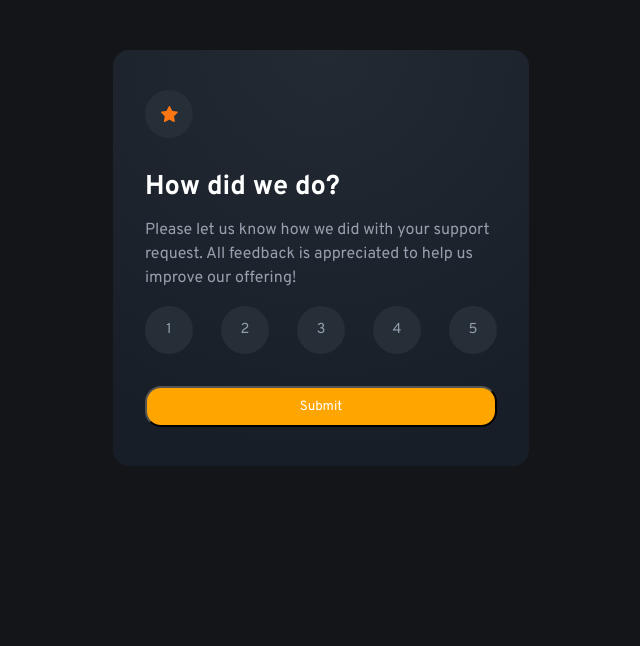
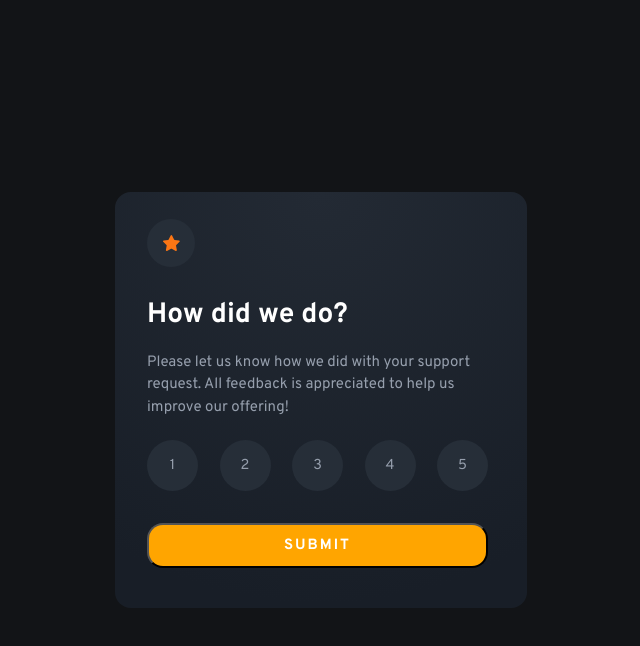
Before and after one commit to ds174/interective_rating_component, a plain HTML site: page index.html in a window 1280 px wide. Shown: the whole page, without its empty margins (319-959 px from the left). Drawn offline with nearby package versions, Linux system fonts and the light colour scheme.

Commit message:
pc layout done

```diff
--- a/style.css
+++ b/style.css
@@ -2,26 +2,32 @@
   margin: 0;
   padding: 0;
   box-sizing: border-box;
-  font-family: "Overpass", sans-serif;
+  font-family: 'Overpass', sans-serif;
+}
+
+.container {
+  display: flex;
+  justify-content: center;
+  text-align: center;
+  flex-direction: row;
+  place-items: center;
+  width: 100vw;
+  height: 100vh;
+
 }
 
 body {
-  display: flex;
-  place-items: center;
-  text-align: center;
-  background-color: #131518;
-  margin-top: 50px;
-  margin-bottom: 50px;
-  flex-direction: column;
+  background-color: hsl(216, 12%, 8%);
+   font-family: 'Overpass', sans-serif;
 }
 
 /* nteractive board first */
 
 .interactive_board {
-  width: 26rem;
+  width: 25.75rem;
   height: 26rem;
   max-width: 26rem;
-  padding: 2rem;
+  padding: 1.18rem 2.438rem 2rem 2rem;
   background: radial-gradient(
     98.96% 98.96% at 50% 0%,
     #232a34 0%,
@@ -41,25 +47,28 @@ body {
   display: flex;
   align-items: center;
   justify-content: center;
-  border-radius: 2rem;
+  border-radius: 50%;
 }
 
 .heading {
   color: #ffffff;
   font-weight: 700;
-  margin-top: 2rem;
+  margin-top: 1.875rem;
   float: left;
   text-align: left;
   height: 3rem;
-  font-size: 1.7rem;
+  font-size: 1.75rem;
+  font-family: "Overpass", sans-serif;
+  font-;
 }
 
 .feedback_question {
   height: 4rem;
+  margin-top: 0.438rem;
   font-weight: 400;
   text-align: left;
   color: #969fad;
-  font-size: 1rem;
+  font-size: 0.938rem;
   line-height: 1.5em;
 }
 
@@ -86,8 +95,8 @@ body {
   font-size: 0.9rem;
   border-radius: 2em;
 
-  height: 3rem;
-  width: 3rem;
+  height: 3.188rem;
+  width: 3.188rem;
 }
 
 .rating_component input[type="radio"]:checked + label {
@@ -106,8 +115,13 @@ body {
   text-decoration: none;
   color: white;
   padding: 10px;
+  height: 2.813rem;
   border-radius: 1rem;
   margin-top: 2rem;
+  font-weight: 700;
+  font-size: 0.928rem;
+  text-transform: uppercase;
+  letter-spacing: 2px;
 }
 
 .button:hover {
@@ -125,12 +139,17 @@ body {
 
 .feedback_mark {
   color: hsl(25, 97%, 53%);
-  padding-top: 0.5rem;
+   margin-top: 2rem;
+  padding-top:;
+
   background: #262e38;
   display: flex;
-  align-items: center;
+  text-align: center;
   justify-content: center;
-  border-radius: 0.5rem;
+  place-items: center;
+  border-radius: 0.8rem;
+  width: 12.063rem;
+  height: 2rem;
 }
 
 h2 {
@@ -149,6 +168,7 @@ h2 {
   color: #969fad;
   font-size: 1rem;
   line-height: 1.5em;
+  font-size: 0.938rem;
 }
 
 #second {
```
